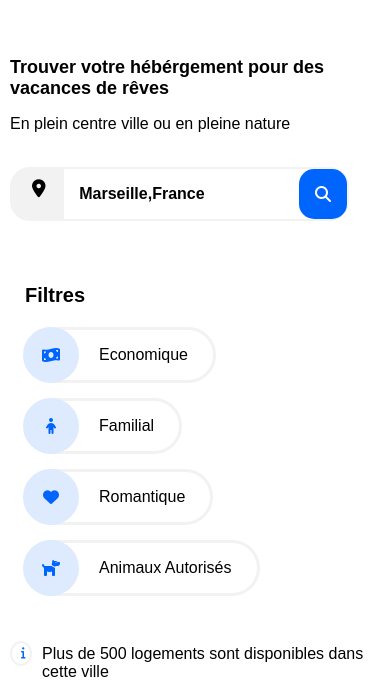
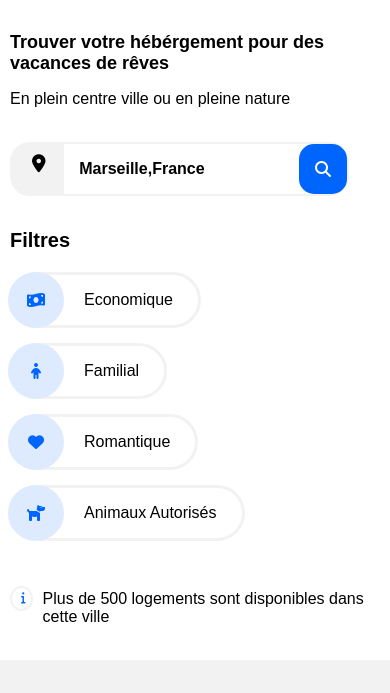
Before and after one commit to FremauSandy/FremauSandy-P2-19102020, a plain HTML site: page index.html in a window 390 px wide. Shown: the part 151-844 px from the top of the page. Drawn offline with Linux system fonts and the light colour scheme; a web font is replaced by a local one.

Commit message:
retouche responsive

```diff
--- a/Style.css
+++ b/Style.css
@@ -23,7 +23,7 @@ main{
     padding: 0;
   }
   section{
-    padding: 10px;
+    padding-left: 10px;
   }
   .wrapper{
     padding: 0;
@@ -304,6 +304,11 @@ input:checked + .rounded{
   }
   .text-info{
     margin-left: auto;
+  }
+}
+@media screen and (max-width: 700px){
+  .filters{
+    margin: 0px;
   }
 }
 /*-------------------------------------- WRAPPER------breakpoint: 1460px ;1430px; 700px----------------------------------------------- */
@@ -640,6 +645,9 @@ input:checked + .rounded{
   }
 }
 @media screen and (max-width: 700px){
+  .wrapper-2{
+    padding: 0;
+  }
   .title-wrapper-2{
     margin-left:20px;
   }
```
